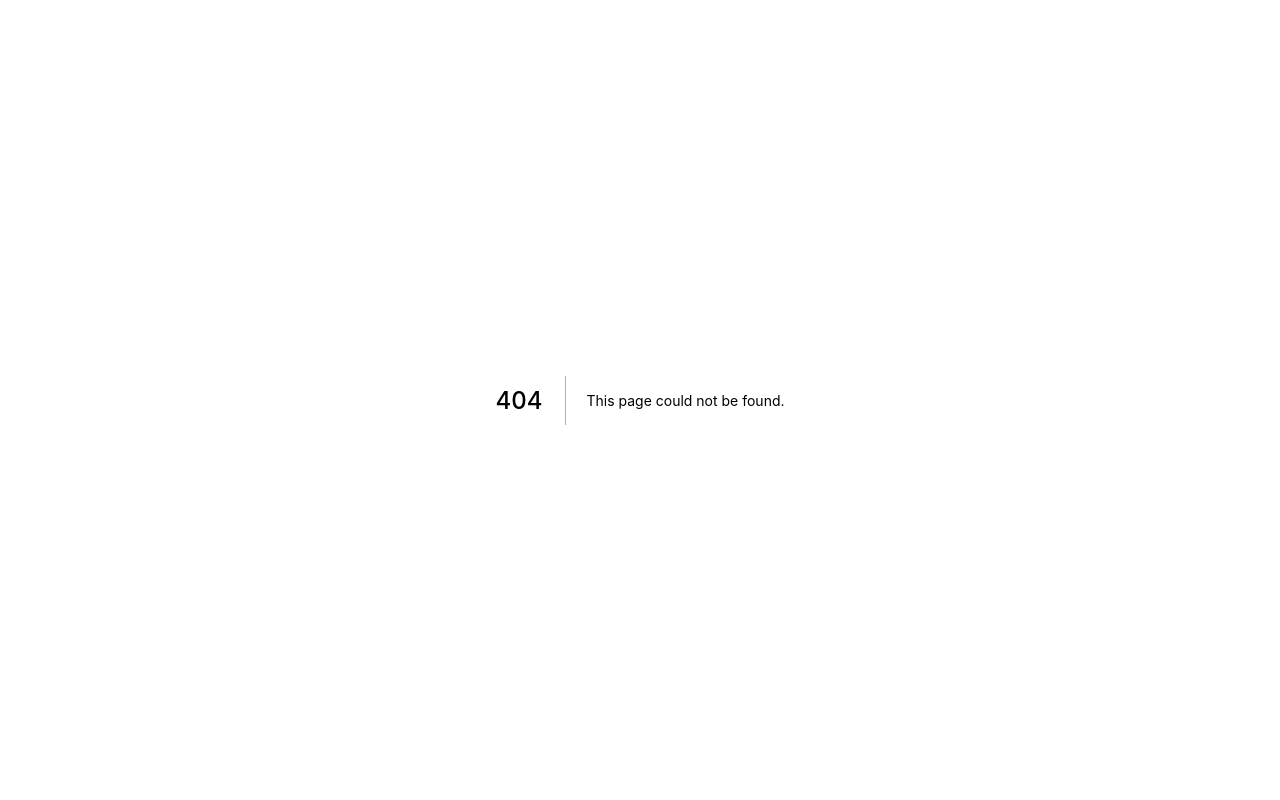
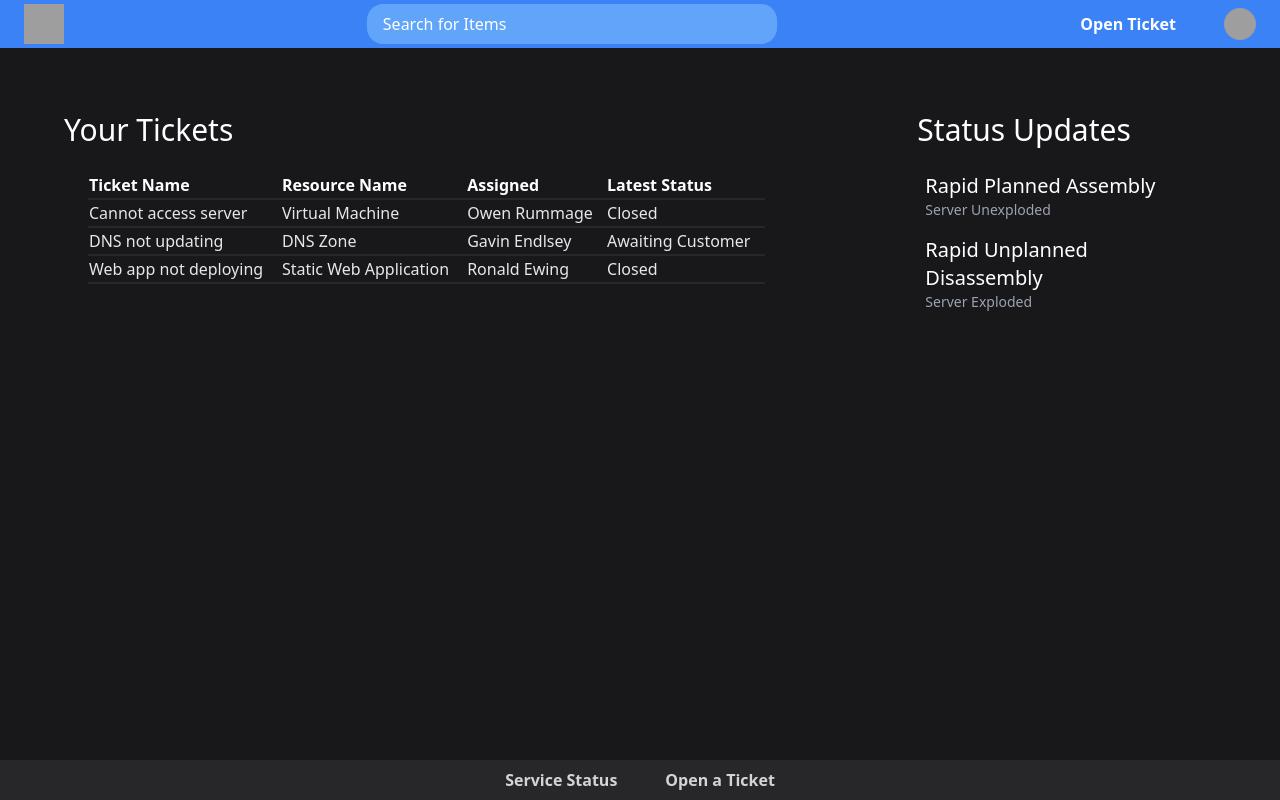
Before and after one commit to OneGridLLC/velocity-panel, a Next.js app: page /app/tickets in a window 1280 px wide. Before the commit this address had no page. Built offline with nearby package versions, Linux system fonts and the light colour scheme; grey boxes are pictures that could not be loaded.

Commit message:
Updated homepage among other things

```diff
--- a/components/Navbar.tsx
+++ b/components/Navbar.tsx
@@ -2,31 +2,39 @@ import type { NextPage } from "next";
 import Head from "next/head";
 import Image from "next/image";
 import Link from "next/link";
+import {
+  faCog,
+  faCogs,
+  faGauge,
+  faGear,
+  faMoneyBill,
+  faServer,
+  faTicket,
+  faUserCog,
+} from "@fortawesome/free-solid-svg-icons";
+import { FontAwesomeIcon } from "@fortawesome/react-fontawesome";
 
 const Navbar: NextPage = () => {
   return (
-    <div className="flex flex-row w-screen h-16 bg-blue-500 items-center px-6 gap-12">
+    <div className="flex flex-row w-screen h-12 bg-blue-500 items-center px-6 gap-12">
       <Link href="/app">
         <img
           src="https://cdn.discordapp.com/attachments/969830862709477386/1010454624538480721/Velocity.png"
           className="h-10 w-10 hover:animate-spin"
         />
       </Link>
-      <div className="flex flex-row gap-4 text-white font-bold">
-        {/*
-            <h3>Home</h3>
-            <h3>Home</h3>
-        */}
-      </div>
       <input
         type={"text"}
         placeholder="Search for Items"
         className="rounded-2xl p-2 px-4 w-1/3 ml-auto mr-auto bg-blue-400 text-white outline-white placeholder-white"
       />
+      <div className="flex flex-row gap-5 items-center text-white font-semibold">
+        <Link href="/app/tickets">Open Ticket</Link>
+      </div>
       <Link href="/app/profile">
         <img
           src="https://media.discordapp.net/attachments/885540138241908756/1010447244660592740/c0d3_1.png"
-          className="rounded-full h-10 w-10"
+          className="rounded-full h-8 w-8"
         />
       </Link>
     </div>
--- a/components/homepage/ResourceItem.tsx
+++ b/components/homepage/ResourceTable.tsx
@@ -6,13 +6,32 @@ import React from "react";
 import ServerType from "../../types/Resourcetype";
 
 type Props = {
+  children: JSX.Element[];
+};
+
+const ResourceTable: React.FC<Props> = ({ children }) => {
+  return (
+    <table className="table-auto w-full">
+      <thead>
+        <tr className="text-white border-bottom border-solid border-b-2 border-zinc-800 font-bold">
+          <td>Name</td>
+          <td>Type</td>
+          <td>Location</td>
+        </tr>
+      </thead>
+      <tbody>{children}</tbody>
+    </table>
+  );
+};
+
+type ItemProps = {
   name: string;
   type: ServerType;
   ip: string;
   url: string;
 };
 
-const ResourceItem: React.FC<Props> = ({ name, type, ip, url }) => {
+const ResourceItem: React.FC<ItemProps> = ({ name, type, ip, url }) => {
   return (
     <tr className="text-gray-200 border-bottom border-solid border-b-2 border-zinc-800">
       <td className="hover:text-blue-500 hover:cursor-pointer select-none">
@@ -26,4 +45,4 @@ const ResourceItem: React.FC<Props> = ({ name, type, ip, url }) => {
   );
 };
 
-export default ResourceItem;
+export { ResourceItem, ResourceTable };
--- a/components/homepage/ResourcesTable.tsx
+++ /dev/null
@@ -1,23 +0,0 @@
-import type { NextPage } from "next";
-import Head from "next/head";
-import Image from "next/image";
-type Props = {
-  children: JSX.Element[];
-};
-
-const ResourcesTable: React.FC<Props> = ({ children }) => {
-  return (
-    <table className="table-auto w-full">
-      <thead>
-        <tr className="text-white border-bottom border-solid border-b-2 border-zinc-800 font-bold">
-          <td>Name</td>
-          <td>Type</td>
-          <td>Location</td>
-        </tr>
-      </thead>
-      <tbody>{children}</tbody>
-    </table>
-  );
-};
-
-export default ResourcesTable;
--- /dev/null
+++ b/components/tickets/TicketTable.tsx
@@ -0,0 +1,61 @@
+import type { NextPage } from "next";
+import Head from "next/head";
+import Image from "next/image";
+import Link from "next/link";
+import React from "react";
+import ServerType from "../../types/Resourcetype";
+
+type Props = {
+  children: JSX.Element[];
+};
+
+const TicketTable: React.FC<Props> = ({ children }) => {
+  return (
+    <table className="table-auto w-full">
+      <thead>
+        <tr className="text-white border-bottom border-solid border-b-2 border-zinc-800 font-bold">
+          <td>Ticket Name</td>
+          <td>Resource Name</td>
+          <td>Assigned</td>
+          <td>Latest Status</td>
+        </tr>
+      </thead>
+      <tbody>{children}</tbody>
+    </table>
+  );
+};
+
+type TicketStatusType =
+  | "Open"
+  | "Awaiting Support"
+  | "Awaiting Customer"
+  | "Closed";
+
+type ItemProps = {
+  name: string;
+  type: ServerType;
+  assigned: string;
+  currentStatus: TicketStatusType;
+  url: string;
+};
+
+const TicketItem: React.FC<ItemProps> = ({
+  name,
+  type,
+  assigned,
+  currentStatus,
+  url,
+}) => {
+  return (
+    <tr className="text-gray-200 border-bottom border-solid border-b-2 border-zinc-800">
+      <td className="hover:text-blue-500 hover:cursor-pointer select-none">
+        <Link href={url}>{name}</Link>
+      </td>
+      <td className="hover:cursor-pointer select-none">{type}</td>
+      <td className="hover:cursor-pointer">{assigned}</td>
+      <td className="hover:cursor-pointer">{currentStatus}</td>
+    </tr>
+  );
+};
+
+export { TicketItem, TicketTable };
--- a/package.json
+++ b/package.json
@@ -9,6 +9,11 @@
     "lint": "next lint"
   },
   "dependencies": {
+    "@fortawesome/fontawesome-svg-core": "^6.1.2",
+    "@fortawesome/free-brands-svg-icons": "^6.1.2",
+    "@fortawesome/free-solid-svg-icons": "^6.1.2",
+    "@fortawesome/react-fontawesome": "^0.2.0",
+    "bootstrap-icons": "^1.9.1",
     "next": "12.2.5",
     "react": "18.2.0",
     "react-dom": "18.2.0"
--- a/pages/app/index.tsx
+++ b/pages/app/index.tsx
@@ -1,10 +1,13 @@
 import type { NextPage } from "next";
 import Head from "next/head";
 import Image from "next/image";
+import Link from "next/link";
 import ActionItem from "../../components/homepage/ActionItem";
-import ResourceItem from "../../components/homepage/ResourceItem";
-import ResourcesTable from "../../components/homepage/ResourcesTable";
 import Navbar from "../../components/Navbar";
+import {
+  ResourceItem,
+  ResourceTable,
+} from "../../components/homepage/ResourceTable";
 
 const Home: NextPage = () => {
   return (
@@ -14,7 +17,7 @@ const Home: NextPage = () => {
         <div className="h-full w-2/3 p-16">
           <h1 className="text-white text-3xl">Resources</h1>
           <div className="p-6 ">
-            <ResourcesTable>
+            <ResourceTable>
               <ResourceItem
                 name="rummage-test"
                 type="Virtual Machine"
@@ -45,7 +48,7 @@ const Home: NextPage = () => {
                 ip="kube.dev.infra.vlcty.host"
                 url="/app/servers/someUUIDHere"
               />
-            </ResourcesTable>
+            </ResourceTable>
           </div>
         </div>
         <div className="h-full w-1/3 p-16 flex flex-col gap-6">
@@ -64,8 +67,9 @@ const Home: NextPage = () => {
           </div>
         </div>
       </div>
-      <div className="w-screen flex flex-row text-gray-500 justify-center absolute bottom-3">
-        <h1>Design by Lea Gray - Implemented by Owen Rummage</h1>
+      <div className="absolute inset-x-0 bottom-0 h-10   bg-zinc-800 flex flex-row justify-center items-center gap-12 font-semibold text-zinc-300">
+        <Link href="">Service Status</Link>
+        <Link href="">Open a Ticket</Link>
       </div>
     </div>
   );
--- a/pages/app/profile.tsx
+++ b/pages/app/profile.tsx
@@ -2,8 +2,10 @@ import type { NextPage } from "next";
 import Head from "next/head";
 import Image from "next/image";
 import ActionItem from "../../components/homepage/ActionItem";
-import ResourceItem from "../../components/homepage/ResourceItem";
-import ResourcesTable from "../../components/homepage/ResourcesTable";
+import {
+  ResourceItem,
+  ResourceTable,
+} from "../../components/homepage/ResourceTable";
 import Navbar from "../../components/Navbar";
 import ProjectTable from "../../components/profile/ProjectTable";
 import ProjectTableItem from "../../components/profile/ProjectTableItem";
--- /dev/null
+++ b/pages/app/tickets.tsx
@@ -0,0 +1,66 @@
+import type { NextPage } from "next";
+import Head from "next/head";
+import Image from "next/image";
+import Link from "next/link";
+import ActionItem from "../../components/homepage/ActionItem";
+import Navbar from "../../components/Navbar";
+import { TicketTable, TicketItem } from "../../components/tickets/TicketTable";
+
+const Home: NextPage = () => {
+  return (
+    <div className="flex flex-col w-screen h-screen bg-zinc-900">
+      <Navbar />
+      <div className="flex flex-row">
+        <div className="h-full w-2/3 p-16">
+          <h1 className="text-white text-3xl">Your Tickets</h1>
+          <div className="p-6 ">
+            <TicketTable>
+              <TicketItem
+                name="Cannot access server"
+                type="Virtual Machine"
+                assigned="Owen Rummage"
+                currentStatus="Closed"
+                url="/app/tickets/someUUIDHere"
+              />
+              <TicketItem
+                name="DNS not updating"
+                type="DNS Zone"
+                assigned="Gavin Endlsey"
+                currentStatus="Awaiting Customer"
+                url="/app/tickets/someUUIDHere"
+              />
+              <TicketItem
+                name="Web app not deploying"
+                type="Static Web Application"
+                assigned="Ronald Ewing"
+                currentStatus="Closed"
+                url="/app/tickets/someUUIDHere"
+              />
+            </TicketTable>
+          </div>
+        </div>
+        <div className="h-full w-1/3 p-16 flex flex-col gap-6">
+          <h1 className="text-white text-3xl">Status Updates</h1>
+          <div className="flex flex-col gap-4 px-2">
+            <ActionItem
+              name="Rapid Planned Assembly"
+              author="Owen Rummage"
+              description="Server Unexploded"
+            />
+            <ActionItem
+              name="Rapid Unplanned Disassembly"
+              author="Owen Rummage"
+              description="Server Exploded"
+            />
+          </div>
+        </div>
+      </div>
+      <div className="absolute inset-x-0 bottom-0 h-10   bg-zinc-800 flex flex-row justify-center items-center gap-12 font-semibold text-zinc-300">
+        <Link href="">Service Status</Link>
+        <Link href="">Open a Ticket</Link>
+      </div>
+    </div>
+  );
+};
+
+export default Home;
--- /dev/null
+++ b/pages/app/tickets/someUUIDHere.tsx
@@ -0,0 +1,51 @@
+import type { NextPage } from "next";
+import Head from "next/head";
+import Image from "next/image";
+import Link from "next/link";
+import ActionItem from "../../../components/homepage/ActionItem";
+import Navbar from "../../../components/Navbar";
+import {
+  TicketTable,
+  TicketItem,
+} from "../../../components/tickets/TicketTable";
+
+const TicketHome: NextPage = () => {
+  return (
+    <div className="flex flex-col w-screen h-screen bg-zinc-900">
+      <Navbar />
+      <div className="flex flex-row">
+        <div className="w-1/3 flex flex-row justify-center mt-12">
+          <div className="w-1/3 bg-zinc-700 p-4 rounded-2xl">
+            <h1 className="text-white text-2xl">Ticket Information</h1>
+            <div className="px-4">
+              <h1 className="text-gray-200 text-lg font-semibold">
+                Cannot access server
+              </h1>
+              <div className="h-6" />
+              <h1 className="text-white flex">
+                Assigned:{" "}
+                <span className="text-blue-500 font-bold ml-auto">
+                  Gavin Endsley
+                </span>
+              </h1>
+              <h1 className="text-white flex">
+                Status:{" "}
+                <span className="text-red-500 font-bold ml-auto">Open</span>
+              </h1>
+              <h1 className="text-white flex">
+                Service:{" "}
+                <span className="text-white font-bold ml-auto">
+                  Virtual Machine
+                </span>
+              </h1>
+            </div>
+          </div>
+        </div>
+        <div className="w-1/3 h-full"></div>
+        <div className="w-1/3"></div>
+      </div>
+    </div>
+  );
+};
+
+export default TicketHome;
--- a/pages/index.tsx
+++ b/pages/index.tsx
@@ -18,8 +18,7 @@ const Home: NextPage = () => {
         <meta name="theme-color" content="#7ED957" />
         <meta property="og:image" content="/card.png" />
       </Head>
-      {/* p-[6vw]*/}
-      <div className="lg:w-3/6 p-3 pt-2 pl-5">
+      <div className="lg:w-3/6 p-[3vw]">
         <h1 className="text-[16vw] lg:text-[4vw] mb-0">
           <span className="font-bold text-white text-transparent bg-clip-text bg-gradient-to-br from-blue-400 to-blue-600">
             Velocity Host
@@ -46,7 +45,7 @@ const Home: NextPage = () => {
           <li>Managed Databases</li>
           <li className="list-none mt-4">
             Want something else?{" "}
-            <a href="#" className="font-bold text-sky-500">
+            <a href="https://airtable.com/shrlUNfJ21pZ4HDw7" className="font-bold text-blue-500">
               Let us know!
             </a>
           </li>
@@ -71,13 +70,6 @@ const Home: NextPage = () => {
           </button>
         </div>
       </div>
-      <div className="absolute inset-x-0 bottom-0 h-10 bg-zinc-800 flex flex-row justify-center items-center">
-        <span>
-          <Link href="">Copyright</Link>
-          <Link href="">Feedback</Link>
-          <Link href="">Contact</Link>
-        </span>
-      </div>
     </div>
   );
 };
```
Also changed, not shown: pages/_app.tsx (+4 -4 lines), 1 other file (tests, documents, lock files or other folders).
